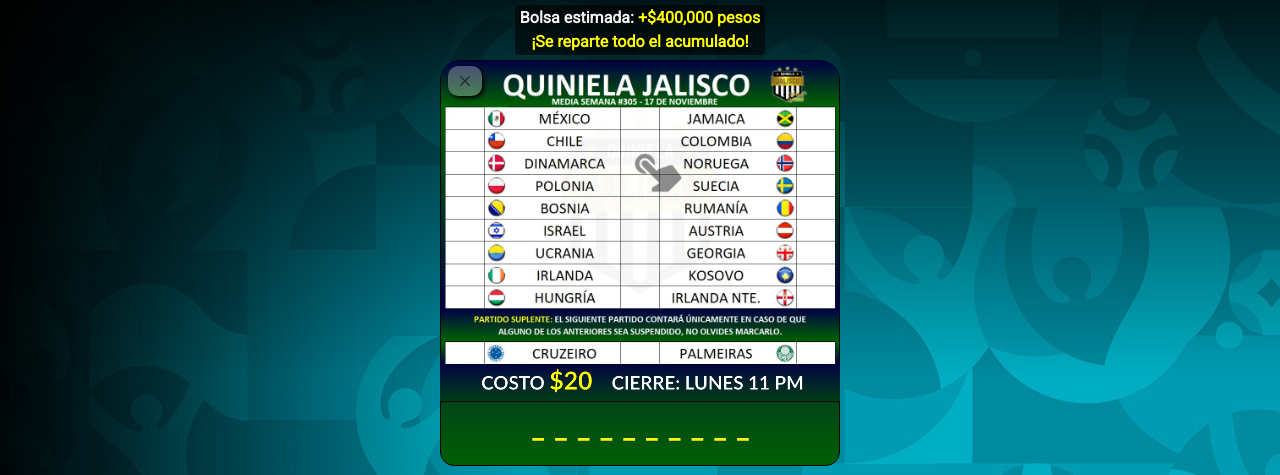
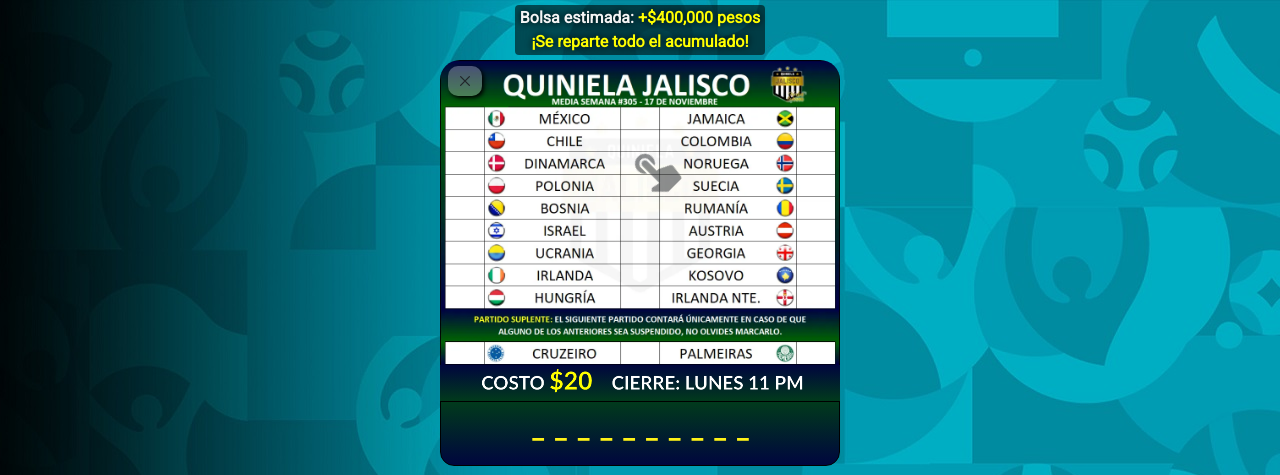
Before and after one commit to QuinielaJal/Registro-1, a plain HTML site: page media.html in a window 1280 px wide. Shown: the top 475 px of the page. Drawn offline with Linux system fonts and the light colour scheme.

Commit message:
fix gradient!

```diff
--- a/MediaSemana/stylesmSusp.css
+++ b/MediaSemana/stylesmSusp.css
@@ -9,9 +9,11 @@ body{
     max-width: 400px;
     margin: auto;
     background-color: rgb(6,12,37);
-    background-image: -webkit-linear-gradient(-90deg, rgba(0,0,0,0.85), rgba(0,0,0,0) 380px), url("../bg/fondo8.jpg");
+    /* background-image: -webkit-linear-gradient(-90deg, rgba(0,0,0,0.85), rgba(0,0,0,0) 380px), url("../bg/fondo8.jpg");
     background-image: linear-gradient(180deg, rgba(0,0,0,0.85), rgba(0,0,0,0) 380px), url("../bg/fondo8.jpg");
-    background-repeat: no-repeat, repeat-y;
+    background-repeat: no-repeat, repeat-y; */
+    background-image: url("../bg/fondo8.jpg");
+    background-repeat: repeat-y;
     background-position: top;
 }
 
--- a/banda.js
+++ b/banda.js
@@ -71,19 +71,25 @@ window.addEventListener("load", function () {
     var texto = document.getElementById("text"), caja = texto.parentNode, img = new Image();
     img.crossOrigin = "anonymous";
     img.onload = function () {
-        var c = document.createElement("canvas").getContext("2d"), k = img.width / caja.offsetWidth;
-        c.canvas.width = 1;
-        c.canvas.height = img.height;
-        c.drawImage(img, -Math.round(img.width * 0.02), 0);
+        var c = document.createElement("canvas").getContext("2d"), w = caja.offsetWidth, h = Math.round(img.height * w / img.width);
+        c.canvas.width = w;
+        c.canvas.height = h;
+        c.drawImage(img, 0, 0, w, h);
         function color(y) {
-            var p = c.getImageData(0, Math.min(y * k, img.height * 0.99) | 0, 1, 1).data;
-            return "rgb(" + p[0] + "," + p[1] + "," + p[2] + ")";
+            var d = c.getImageData(Math.round(w * 0.02), Math.max(0, Math.min(Math.round(y), h - 1)), Math.max(1, Math.round(w * 0.04)), 1).data, canal = [[], [], []], i, j;
+            for (i = 0; i < d.length; i += 4) for (j = 0; j < 3; j++) canal[j].push(d[i + j]);
+            return canal.map(function (v) { v.sort(function (a, b) { return a - b; }); return v[v.length >> 1]; });
         }
-        try { [document.getElementById("banda"), texto].forEach(function (el) {
-            if (!el) return;
-            var y = el.getBoundingClientRect().top - caja.getBoundingClientRect().top;
-            el.style.backgroundImage = "linear-gradient(180deg," + color(y + 3) + "," + color(y + el.offsetHeight) + ")";
-        }); } catch (e) {}
+        function luz(p) { return 0.299 * p[0] + 0.587 * p[1] + 0.114 * p[2]; }
+        function degradado(arriba, abajo) { return "linear-gradient(180deg,rgb(" + arriba + "),rgb(" + abajo + "))"; }
+        try {
+            var banda = document.getElementById("banda"), base = banda || texto, y = base.getBoundingClientRect().top - caja.getBoundingClientRect().top;
+            var a = color(y + 3), b = color(y + base.offsetHeight - 3);
+            if (!banda) { texto.style.backgroundImage = degradado(a, b); return; }
+            banda.style.backgroundImage = degradado(a, b);
+            var fin = color(h - 5), abajo = luz(fin) < luz(a) ? fin : a;
+            texto.style.backgroundImage = degradado(b, luz(abajo) <= luz(b) ? abajo : b);
+        } catch (e) {}
     };
     img.src = (/url\(["']?([^"')]+)/.exec(getComputedStyle(caja).backgroundImage) || [])[1] || "";
 });
--- a/media.html
+++ b/media.html
@@ -11,7 +11,7 @@
     <link href="https://fonts.googleapis.com/css2?family=Carlito:wght@700&family=Roboto&display=swap" rel="stylesheet" media="print" onload="this.media='all'">
     <noscript><link href="https://fonts.googleapis.com/css2?family=Carlito:wght@700&family=Roboto&display=swap" rel="stylesheet"></noscript>
     <link rel="stylesheet" href="vendor/bootstrap.min.css">
-    <link rel="stylesheet" href="MediaSemana/stylesmSusp.css?v=1.0.28">
+    <link rel="stylesheet" href="MediaSemana/stylesmSusp.css?v=1.0.29">
     <link rel="stylesheet" href="pagos.css?v=1.0.6">
     <link rel="icon" href="MediaSemana/iconm.jpg">
     <link rel="apple-touch-icon" href="MediaSemana/iconm.jpg">
@@ -19,7 +19,7 @@
     <!-- Sentry: reporte de errores. async (no defer) = si su CDN se cuelga no frena a los scripts defer de abajo -->
     <script src="https://js.sentry-cdn.com/dd4a3e2df576b29604a973a4602b5948.min.js" crossorigin="anonymous" async></script>
     <script src="whatsapp-utils.js?v=1.0.3" defer></script>
-    <script src="banda.js?v=1.0.1" defer></script>
+    <script src="banda.js?v=1.0.2" defer></script>
     <script src="MediaSemana/mainm.js?v=1.0.16" defer></script>
     <script src="var.js?v=1.0.9" defer></script>
     <script src="pagos.js?v=1.0.0" defer></script>
```
Also changed, not shown: index.html (+1 -1 lines).
